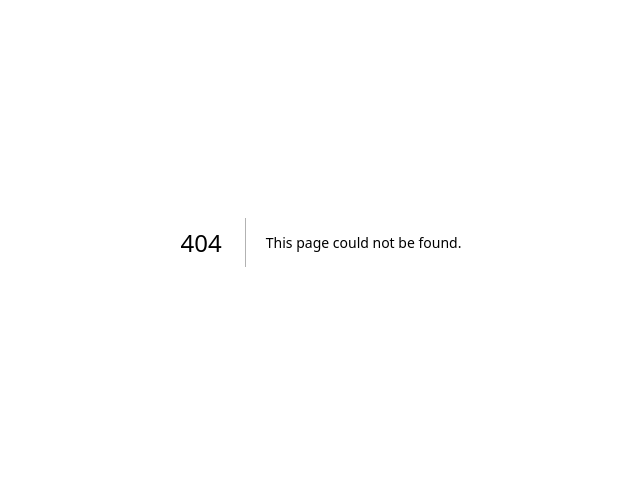
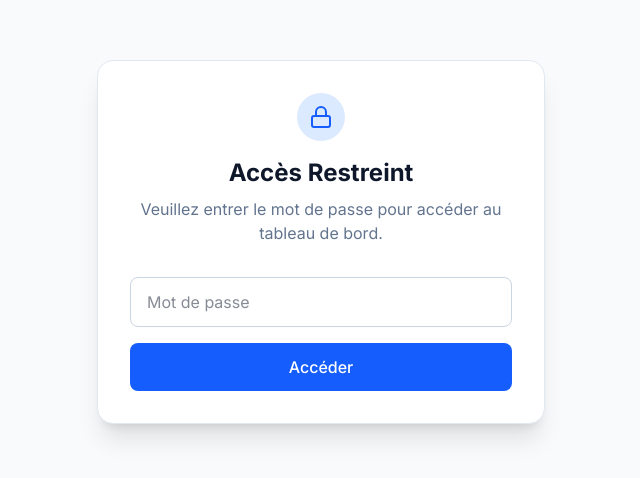
Before and after one commit to axelClement/BTP-AI-Renov, a Next.js app: page /login in a window 1280 px wide. Before the commit this address had no page. Shown: the part 158-636 px from the top of the page, without its empty margins (319-959 px from the left). Built offline with nearby package versions, Linux system fonts and the light colour scheme.

Commit message:
feat: add password protection (middleware + login page)

```diff
--- /dev/null
+++ b/src/app/api/auth/login/route.ts
@@ -0,0 +1,32 @@
+import { NextRequest, NextResponse } from "next/server";
+
+export async function POST(req: NextRequest) {
+    try {
+        const { password } = await req.json();
+        const correctPassword = process.env.APP_PASSWORD;
+
+        if (!correctPassword) {
+            console.error("APP_PASSWORD is not set in environment variables");
+            return NextResponse.json({ error: "Server configuration error" }, { status: 500 });
+        }
+
+        if (password !== correctPassword) {
+            return NextResponse.json({ error: "Incorrect password" }, { status: 401 });
+        }
+
+        const response = NextResponse.json({ success: true });
+
+        // Set HTTP-only cookie
+        response.cookies.set("auth-token", "authenticated", {
+            httpOnly: true,
+            secure: process.env.NODE_ENV === "production",
+            sameSite: "strict",
+            maxAge: 60 * 60 * 24 * 7, // 1 week
+            path: "/",
+        });
+
+        return response;
+    } catch (error) {
+        return NextResponse.json({ error: "Invalid request" }, { status: 400 });
+    }
+}
--- /dev/null
+++ b/src/app/login/page.tsx
@@ -0,0 +1,79 @@
+"use client";
+
+import { useState } from "react";
+import { useRouter } from "next/navigation";
+import { Lock } from "lucide-react";
+
+export default function LoginPage() {
+    const [password, setPassword] = useState("");
+    const [error, setError] = useState("");
+    const [loading, setLoading] = useState(false);
+    const router = useRouter();
+
+    const handleSubmit = async (e: React.FormEvent) => {
+        e.preventDefault();
+        setError("");
+        setLoading(true);
+
+        try {
+            const res = await fetch("/api/auth/login", {
+                method: "POST",
+                headers: { "Content-Type": "application/json" },
+                body: JSON.stringify({ password }),
+            });
+
+            if (res.ok) {
+                router.push("/dashboard");
+            } else {
+                setError("Mot de passe incorrect");
+            }
+        } catch (err) {
+            setError("Une erreur est survenue");
+        } finally {
+            setLoading(false);
+        }
+    };
+
+    return (
+        <div className="min-h-screen flex items-center justify-center bg-slate-50 dark:bg-slate-950 px-4">
+            <div className="max-w-md w-full bg-white dark:bg-slate-900 rounded-2xl shadow-xl p-8 border border-slate-200 dark:border-slate-800">
+                <div className="flex flex-col items-center mb-8">
+                    <div className="w-12 h-12 bg-blue-100 dark:bg-blue-900/30 rounded-full flex items-center justify-center mb-4 text-blue-600 dark:text-blue-400">
+                        <Lock className="w-6 h-6" />
+                    </div>
+                    <h1 className="text-2xl font-bold text-slate-900 dark:text-white">Accès Restreint</h1>
+                    <p className="text-slate-500 dark:text-slate-400 mt-2 text-center">
+                        Veuillez entrer le mot de passe pour accéder au tableau de bord.
+                    </p>
+                </div>
+
+                <form onSubmit={handleSubmit} className="space-y-4">
+                    <div>
+                        <input
+                            type="password"
+                            value={password}
+                            onChange={(e) => setPassword(e.target.value)}
+                            placeholder="Mot de passe"
+                            className="w-full px-4 py-3 rounded-lg border border-slate-300 dark:border-slate-700 bg-white dark:bg-slate-950 text-slate-900 dark:text-white focus:ring-2 focus:ring-blue-500 outline-none transition-all"
+                            required
+                        />
+                    </div>
+
+                    {error && (
+                        <div className="p-3 bg-red-50 dark:bg-red-900/20 text-red-600 dark:text-red-400 text-sm rounded-lg text-center">
+                            {error}
+                        </div>
+                    )}
+
+                    <button
+                        type="submit"
+                        disabled={loading}
+                        className="w-full py-3 px-4 bg-blue-600 hover:bg-blue-700 text-white font-medium rounded-lg transition-colors disabled:opacity-50 disabled:cursor-not-allowed"
+                    >
+                        {loading ? "Vérification..." : "Accéder"}
+                    </button>
+                </form>
+            </div>
+        </div>
+    );
+}
--- /dev/null
+++ b/src/middleware.ts
@@ -0,0 +1,24 @@
+import { NextResponse } from "next/server";
+import type { NextRequest } from "next/server";
+
+export function middleware(request: NextRequest) {
+    const restrictedPaths = ["/dashboard", "/project"];
+    const path = request.nextUrl.pathname;
+
+    // Check if path starts with any restricted path
+    const isRestricted = restrictedPaths.some((p) => path.startsWith(p));
+
+    if (isRestricted) {
+        const token = request.cookies.get("auth-token");
+
+        if (!token) {
+            return NextResponse.redirect(new URL("/login", request.url));
+        }
+    }
+
+    return NextResponse.next();
+}
+
+export const config = {
+    matcher: ["/dashboard/:path*", "/project/:path*"],
+};
```
